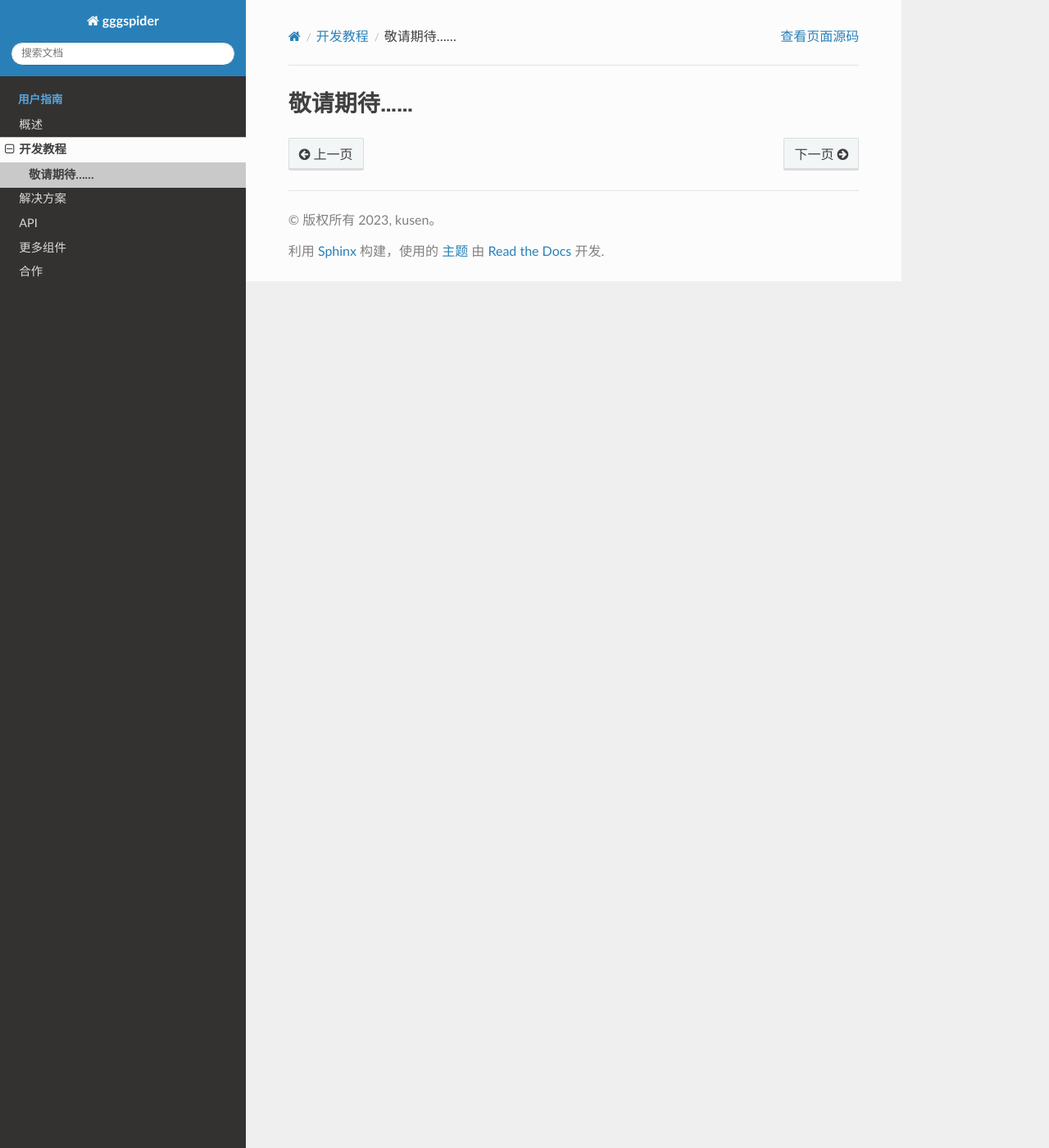
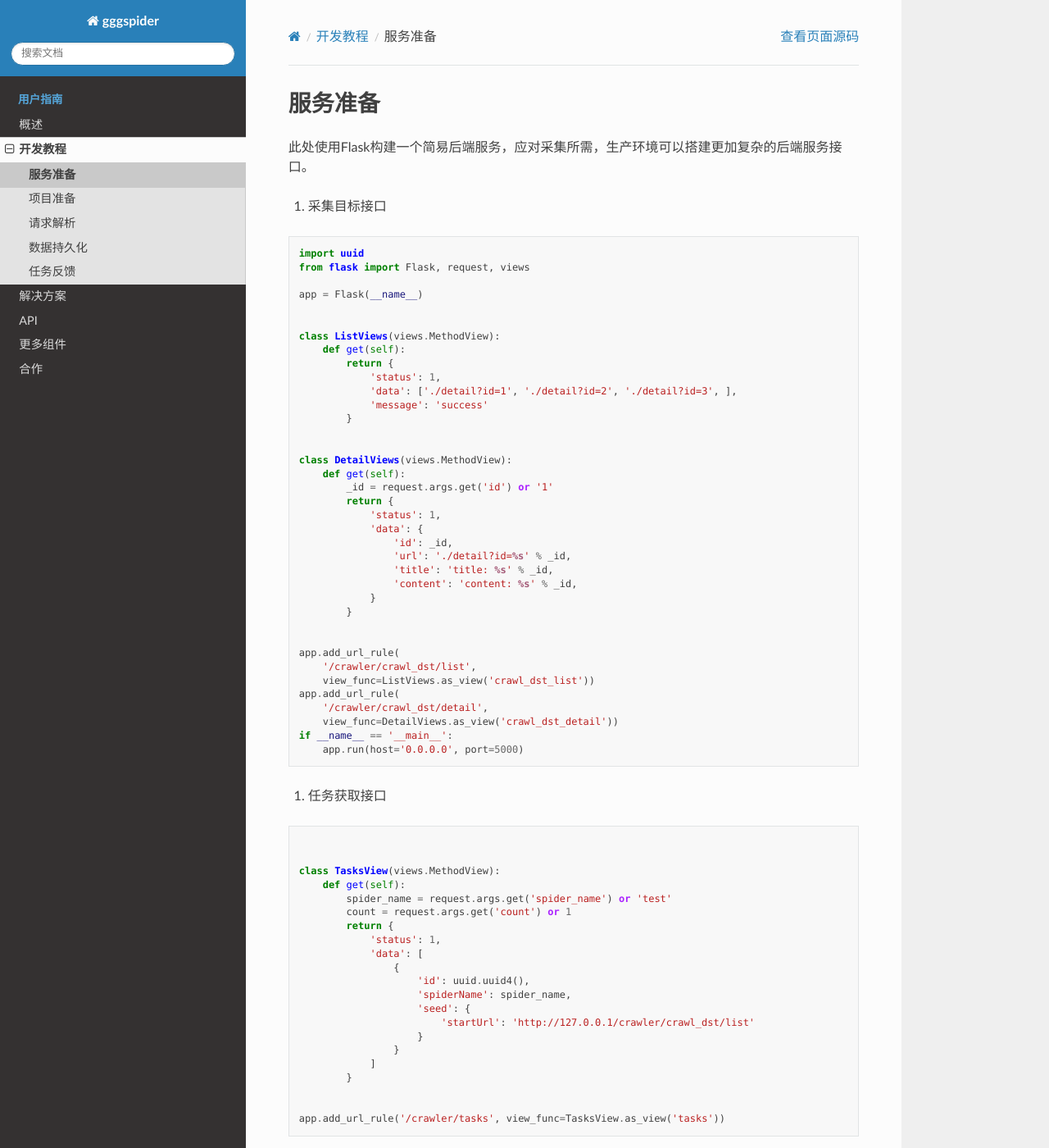
Before and after one commit to kusen-alpha/gggspider-docs, a Sphinx documentation site: the page built from source/tutorial/tutorial.md, in a window 1280 px wide and 1400 px high. Shown: the whole window at 82% size. Built offline with Sphinx 7.4.7 and the Read the Docs theme 2.0.0, drawn with Linux system fonts in a browser that asks for light colours; some of the changed text lies outside the part shown.

Commit message:
完善文档

````diff
--- a/source/tutorial/tutorial.md
+++ b/source/tutorial/tutorial.md
@@ -1 +1,109 @@
-# 敬请期待......
+# 服务准备
+
+此处使用Flask构建一个简易后端服务，应对采集所需，生产环境可以搭建更加复杂的后端服务接口。
+
+1. 采集目标接口
+
+```python
+import uuid
+from flask import Flask, request, views
+
+app = Flask(__name__)
+
+
+class ListViews(views.MethodView):
+    def get(self):
+        return {
+            'status': 1,
+            'data': ['./detail?id=1', './detail?id=2', './detail?id=3', ],
+            'message': 'success'
+        }
+
+
+class DetailViews(views.MethodView):
+    def get(self):
+        _id = request.args.get('id') or '1'
+        return {
+            'status': 1,
+            'data': {
+                'id': _id,
+                'url': './detail?id=%s' % _id,
+                'title': 'title: %s' % _id,
+                'content': 'content: %s' % _id,
+            }
+        }
+
+
+app.add_url_rule(
+    '/crawler/crawl_dst/list',
+    view_func=ListViews.as_view('crawl_dst_list'))
+app.add_url_rule(
+    '/crawler/crawl_dst/detail',
+    view_func=DetailViews.as_view('crawl_dst_detail'))
+if __name__ == '__main__':
+    app.run(host='0.0.0.0', port=5000)
+```
+
+2. 任务获取接口
+
+```python
+
+
+class TasksView(views.MethodView):
+    def get(self):
+        spider_name = request.args.get('spider_name') or 'test'
+        count = request.args.get('count') or 1
+        return {
+            'status': 1,
+            'data': [
+                {
+                    'id': uuid.uuid4(),
+                    'spiderName': spider_name,
+                    'seed': {
+                        'startUrl': 'http://127.0.0.1/crawler/crawl_dst/list'
+                    }
+                }
+            ]
+        }
+
+
+app.add_url_rule('/crawler/tasks', view_func=TasksView.as_view('tasks'))
+
+```
+
+3. 任务反馈接口
+
+```python
+class TaskFeedBack(views.MethodView):
+    def put(self):
+        tid = request.json.get('tid')
+        stats = request.json.get('stats')
+        print(tid, stats)
+
+
+app.add_url_rule(
+    '/crawler/task/feedback', view_func=TaskFeedBack.as_view('task_feedback'))
+
+```
+
+4. 数据推送接口
+
+```python
+class DataPersist(views.MethodView):
+    def post(self):
+        items = request.json()
+        print(items)
+
+
+app.add_url_rule(
+    '/crawler/data/persist', view_func=TaskFeedBack.as_view('data_persist'))
+
+```
+
+# 项目准备
+
+# 请求解析
+
+# 数据持久化
+
+# 任务反馈
````
Also changed, not shown: source/solutions/solutions.md (+1 -1 lines).
